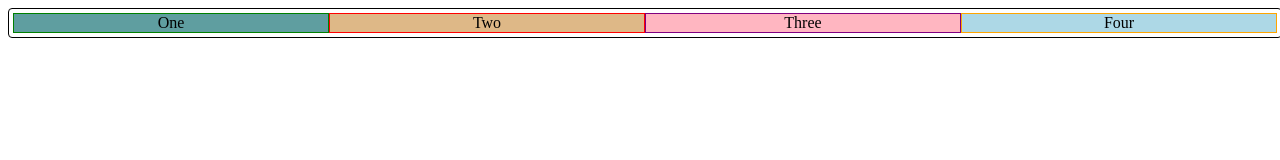
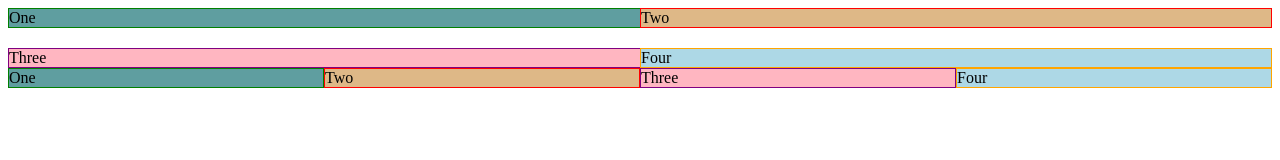
Before and after one commit to StotheC/upliftone, a plain HTML site: page boxlayout.htm in a window 1280 px wide. Drawn offline with Linux system fonts and the light colour scheme.

Commit message:
more css testing

```diff
--- a/boxlayout.css
+++ b/boxlayout.css
@@ -1,40 +1,95 @@
 * {
     padding: 0;
 }
-.container {
-    width: 100%;
+.containerflex {
+    display: flex;
+    justify-content: space-between;
+    align-items: center;
+/*     width: 100%;
     height: 100%;
     border: 1px solid #000;
     display: flex;
     box-shadow: yellow;
     padding: 4px;
     border-radius: 4px;
-    text-align: center;
+    text-align: center; */
+
+}
+.boxoneflex {
+
+    border: 1px solid green;
+    background-color: cadetblue;
+    flex-basis: 25%;
+
+}
+
+.boxtwoflex {
+
+    border: 1px solid red;
+    background-color: burlywood;
+    flex-basis: 25%;
+
+}
+
+.boxthreeflex {
+
+    border: 1px solid purple;
+    background-color: lightpink;
+    flex-basis: 25%;
+
+}
+
+.boxfourflex {
+
+    border: 1px solid orange;
+    background-color: lightblue;
+    flex-basis: 25%;
+}
+.container {
+    display: grid;
+    grid-template-columns: repeat(2,1fr);
+    grid-gap: 20px;
+/*     width: 100%;
+    height: 100%;
+    border: 1px solid #000;
+    display: flex;
+    box-shadow: yellow;
+    padding: 4px;
+    border-radius: 4px;
+    text-align: center; */
 
 }
 .boxone {
+    grid-column: 1/4;
+    grid-row: 1;
     border: 1px solid green;
     background-color: cadetblue;
-    width: 25%;
+    /* width: 25%; */
 
 }
 
 .boxtwo {
+    grid-column: 2/4;
+    grid-row: 1;
     border: 1px solid red;
     background-color: burlywood;
-    width: 25%;
+    /* width: 25%; */
 
 }
 
 .boxthree {
+    grid-column: 1/4;
+    grid-row: 2;
     border: 1px solid purple;
     background-color: lightpink;
-    width: 25%;
+    /* width: 25%; */
 
 }
 
 .boxfour {
+    grid-column: 2/4;
+    grid-row: 2;
     border: 1px solid orange;
     background-color: lightblue;
-    width: 25%;
+    /* width: 25%; */
 }
--- a/boxlayout.htm
+++ b/boxlayout.htm
@@ -14,5 +14,11 @@
         <div class="boxthree">Three</div>
         <div class="boxfour">Four</div>
     </div>
+    <div class="containerflex">
+        <div class="boxoneflex">One</div>
+        <div class="boxtwoflex">Two</div>
+        <div class="boxthreeflex">Three</div>
+        <div class="boxfourflex">Four</div>
+    </div>
 </body>
 </html>
```
